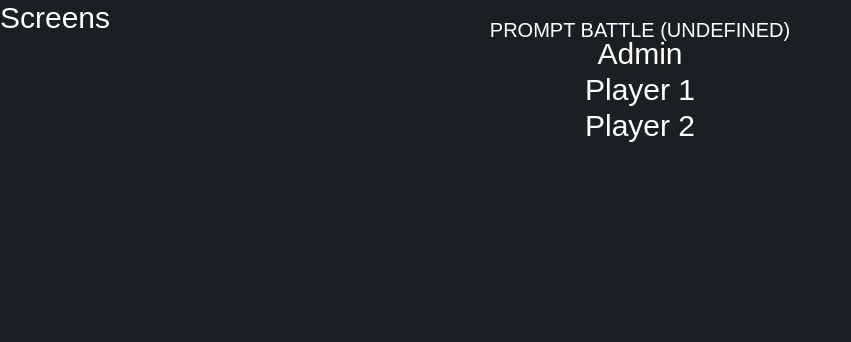
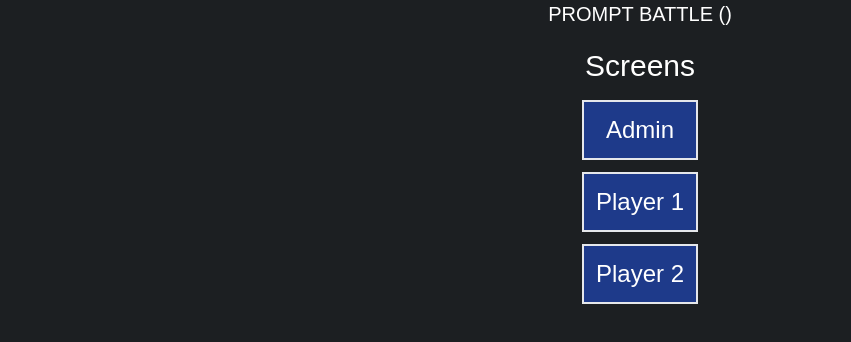
Before and after one commit to zecktos/promptbattle-app, a SvelteKit app: page / in a window 1280 px wide. Shown: the top 342 px of the page, without its empty margins (0-851 px from the left). Built offline with nearby package versions, Linux system fonts and the light colour scheme.

Commit message:
Show full name of image engine

```diff
--- a/src/routes/+layout.svelte
+++ b/src/routes/+layout.svelte
@@ -5,7 +5,7 @@
 
 <div>
 	<Header />
-	<slot />
+	<div class="pt-12"><slot /></div>
 </div>
 
 <style>
--- a/src/routes/+page.svelte
+++ b/src/routes/+page.svelte
@@ -6,11 +6,13 @@
 	<meta name="description" content="Prompt Battle" />
 </svelte:head>
 
-<section class="text-2xl md:text-3xl">
-	<h1>Screens</h1>
-	<a href="/admin">Admin</a>
-	<a href="/player1">Player 1</a>
-	<a href="/player1">Player 2</a>
+<section class="text-2xl">
+	<h1 class="text-center mb-4 text-2xl md:text-3xl">Screens</h1>
+	<div class="grid gap-3">
+		<a href="/admin" class="border-2 text-center p-3 bg-blue-900">Admin</a>
+		<a href="/player1" class="border-2 text-center p-3 bg-blue-900">Player 1</a>
+		<a href="/player1" class="border-2 text-center p-3 bg-blue-900">Player 2</a>
+	</div>
 </section>
 
 <style>
--- a/src/routes/Header.svelte
+++ b/src/routes/Header.svelte
@@ -1,10 +1,15 @@
 <script>
-	import { page } from '$app/stores';
+	const engine =
+		import.meta.env.VITE_IMAGE_ENGINE === 'sd'
+			? 'Stable Diffusion'
+			: import.meta.env.VITE_IMAGE_ENGINE === 'dalle'
+			? 'DALL-E'
+			: '';
 </script>
 
-<header class="fixed flex z-20 py-4 text-sm md:text-xl uppercase">
+<header class="fixed flex h-12 z-20 text-sm md:text-xl uppercase">
 	<a class="w-screen no-underline hover:no-underline" href="/"
-		><h1 class="text-center flex-grow">Prompt Battle ({import.meta.env.VITE_IMAGE_ENGINE})</h1></a
+		><h1 class="text-center flex-grow">Prompt Battle ({engine})</h1></a
 	>
 </header>
 
```
